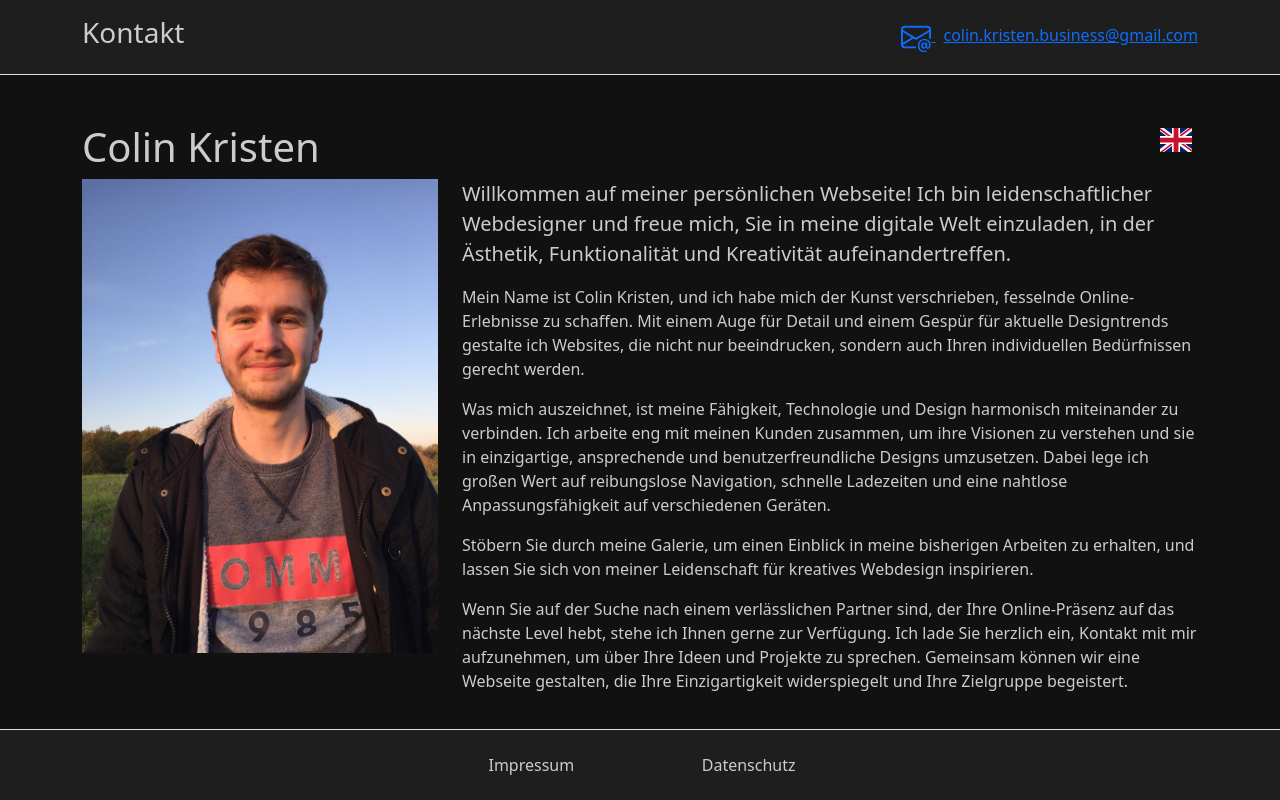
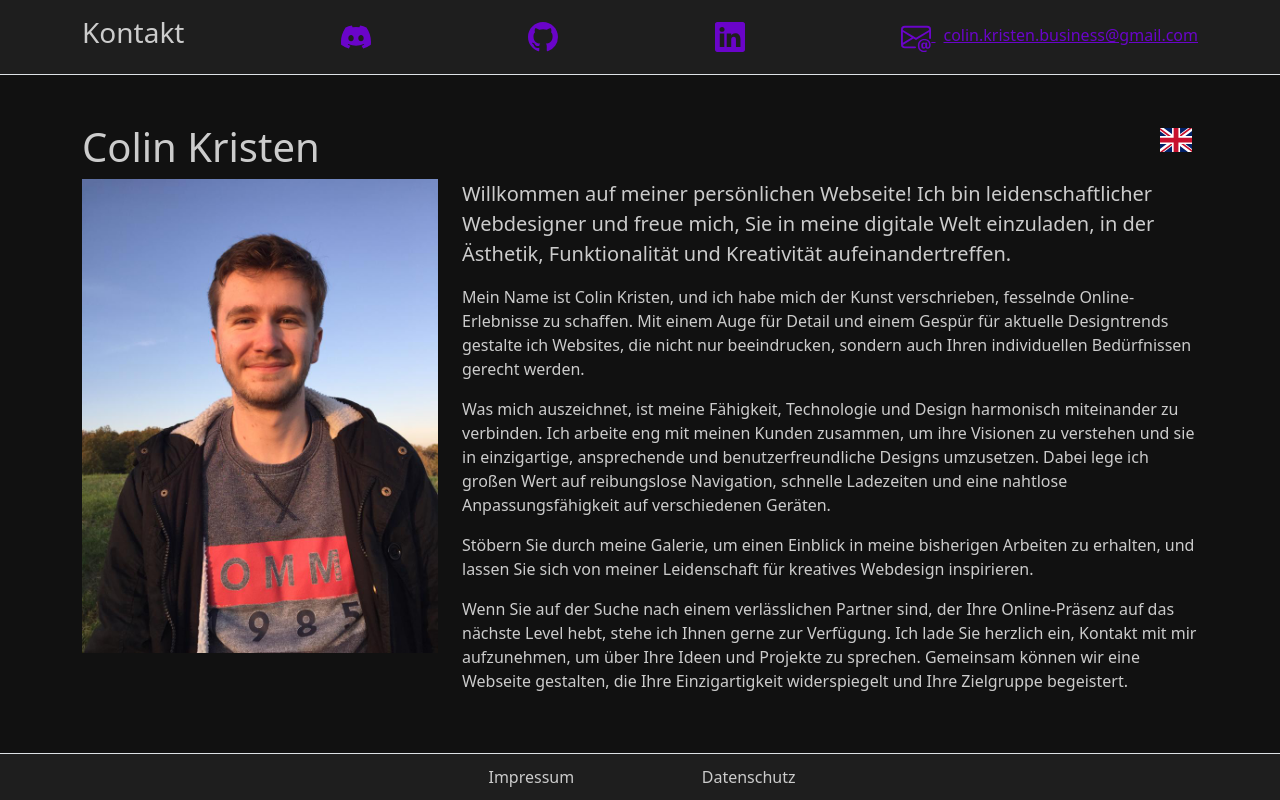
Before and after one commit to colinkr/personal-website, an Angular app: page / in a window 1280 px wide. Shown: the top 800 px of the page. Built offline with nearby package versions, Linux system fonts and the light colour scheme.

Commit message:
Version alpha 1.1 - Added social media icons and Links (Discord, Github, LinkedIn)

```diff
--- a/src/app/app.component.html
+++ b/src/app/app.component.html
@@ -92,7 +92,7 @@
   </div>
 </section>
 
-<nav class="py-3 border-top footer">
+<nav class="py-1 border-top footer">
   <div class="row">
     <div class="col-4"></div>
     <div class="col-2" style="text-align: center">
--- a/src/index.html
+++ b/src/index.html
@@ -6,7 +6,6 @@
   <base href="/">
   <meta name="viewport" content="width=device-width, initial-scale=1">
   <link rel="icon" type="image/x-icon" href="assets/icon.ico">
-  <link href="https://unpkg.com/@popperjs/core@2">
   <link href="https://cdn.jsdelivr.net/npm/bootstrap@5.3.0-alpha3/dist/css/bootstrap.min.css"
         rel="stylesheet"
         integrity="sha384-KK94CHFLLe+nY2dmCWGMq91rCGa5gtU4mk92HdvYe+M/SXH301p5ILy+dN9+nJOZ"
@@ -24,7 +23,23 @@
 <nav class="navbar py-3 mb-5 border-bottom">
   <div class="container">
     <h3>Kontakt</h3>
-    <a href="mailto:colin.kristen.business@gamil.com">
+    <a class="social-media-link-icon" href="https://discordapp.com/users/colin.k1">
+      <svg xmlns="http://www.w3.org/2000/svg" width="30" height="30" fill="currentColor" class="bi bi-discord" viewBox="0 0 16 16">
+        <path d="M13.545 2.907a13.227 13.227 0 0 0-3.257-1.011.05.05 0 0 0-.052.025c-.141.25-.297.577-.406.833a12.19 12.19 0 0 0-3.658 0 8.258 8.258 0 0 0-.412-.833.051.051 0 0 0-.052-.025c-1.125.194-2.22.534-3.257 1.011a.041.041 0 0 0-.021.018C.356 6.024-.213 9.047.066 12.032c.001.014.01.028.021.037a13.276 13.276 0 0 0 3.995 2.02.05.05 0 0 0 .056-.019c.308-.42.582-.863.818-1.329a.05.05 0 0 0-.01-.059.051.051 0 0 0-.018-.011 8.875 8.875 0 0 1-1.248-.595.05.05 0 0 1-.02-.066.051.051 0 0 1 .015-.019c.084-.063.168-.129.248-.195a.05.05 0 0 1 .051-.007c2.619 1.196 5.454 1.196 8.041 0a.052.052 0 0 1 .053.007c.08.066.164.132.248.195a.051.051 0 0 1-.004.085 8.254 8.254 0 0 1-1.249.594.05.05 0 0 0-.03.03.052.052 0 0 0 .003.041c.24.465.515.909.817 1.329a.05.05 0 0 0 .056.019 13.235 13.235 0 0 0 4.001-2.02.049.049 0 0 0 .021-.037c.334-3.451-.559-6.449-2.366-9.106a.034.034 0 0 0-.02-.019Zm-8.198 7.307c-.789 0-1.438-.724-1.438-1.612 0-.889.637-1.613 1.438-1.613.807 0 1.45.73 1.438 1.613 0 .888-.637 1.612-1.438 1.612Zm5.316 0c-.788 0-1.438-.724-1.438-1.612 0-.889.637-1.613 1.438-1.613.807 0 1.451.73 1.438 1.613 0 .888-.631 1.612-1.438 1.612Z"/>
+      </svg>
+    </a>
+    <a class="social-media-link-icon" href="https://github.com/colinkr">
+      <svg xmlns="http://www.w3.org/2000/svg" width="30" height="30" fill="currentColor" class="bi bi-github" viewBox="0 0 16 16">
+        <path d="M8 0C3.58 0 0 3.58 0 8c0 3.54 2.29 6.53 5.47 7.59.4.07.55-.17.55-.38 0-.19-.01-.82-.01-1.49-2.01.37-2.53-.49-2.69-.94-.09-.23-.48-.94-.82-1.13-.28-.15-.68-.52-.01-.53.63-.01 1.08.58 1.23.82.72 1.21 1.87.87 2.33.66.07-.52.28-.87.51-1.07-1.78-.2-3.64-.89-3.64-3.95 0-.87.31-1.59.82-2.15-.08-.2-.36-1.02.08-2.12 0 0 .67-.21 2.2.82.64-.18 1.32-.27 2-.27.68 0 1.36.09 2 .27 1.53-1.04 2.2-.82 2.2-.82.44 1.1.16 1.92.08 2.12.51.56.82 1.27.82 2.15 0 3.07-1.87 3.75-3.65 3.95.29.25.54.73.54 1.48 0 1.07-.01 1.93-.01 2.2 0 .21.15.46.55.38A8.012 8.012 0 0 0 16 8c0-4.42-3.58-8-8-8z"/>
+      </svg>
+    </a>
+    <a class="social-media-link-icon" href="https://www.linkedin.com/in/colin-benjamin-kristen-102326274/">
+      <svg xmlns="http://www.w3.org/2000/svg" width="30" height="30" fill="currentColor" class="bi bi-linkedin" viewBox="0 0 16 16">
+        <path d="M0 1.146C0 .513.526 0 1.175 0h13.65C15.474 0 16 .513 16 1.146v13.708c0 .633-.526 1.146-1.175 1.146H1.175C.526 16 0 15.487 0 14.854V1.146zm4.943 12.248V6.169H2.542v7.225h2.401zm-1.2-8.212c.837 0 1.358-.554 1.358-1.248-.015-.709-.52-1.248-1.342-1.248-.822 0-1.359.54-1.359 1.248 0 .694.521 1.248 1.327 1.248h.016zm4.908 8.212V9.359c0-.216.016-.432.08-.586.173-.431.568-.878 1.232-.878.869 0 1.216.662 1.216 1.634v3.865h2.401V9.25c0-2.22-1.184-3.252-2.764-3.252-1.274 0-1.845.7-2.165 1.193v.025h-.016a5.54 5.54 0 0 1 .016-.025V6.169h-2.4c.03.678 0 7.225 0 7.225h2.4z"/>
+      </svg>
+    </a>
+
+    <a class="social-media-link-icon" href="mailto:colin.kristen.business@gamil.com">
       <svg xmlns="http://www.w3.org/2000/svg" width="30" height="30" fill="currentColor" class="bi bi-envelope-at" viewBox="0 0 16 16">
         <path d="M2 2a2 2 0 0 0-2 2v8.01A2 2 0 0 0 2 14h5.5a.5.5 0 0 0 0-1H2a1 1 0 0 1-.966-.741l5.64-3.471L8 9.583l7-4.2V8.5a.5.5 0 0 0 1 0V4a2 2 0 0 0-2-2H2Zm3.708 6.208L1 11.105V5.383l4.708 2.825ZM1 4.217V4a1 1 0 0 1 1-1h12a1 1 0 0 1 1 1v.217l-7 4.2-7-4.2Z"/>
         <path d="M14.247 14.269c1.01 0 1.587-.857 1.587-2.025v-.21C15.834 10.43 14.64 9 12.52 9h-.035C10.42 9 9 10.36 9 12.432v.214C9 14.82 10.438 16 12.358 16h.044c.594 0 1.018-.074 1.237-.175v-.73c-.245.11-.673.18-1.18.18h-.044c-1.334 0-2.571-.788-2.571-2.655v-.157c0-1.657 1.058-2.724 2.64-2.724h.04c1.535 0 2.484 1.05 2.484 2.326v.118c0 .975-.324 1.39-.639 1.39-.232 0-.41-.148-.41-.42v-2.19h-.906v.569h-.03c-.084-.298-.368-.63-.954-.63-.778 0-1.259.555-1.259 1.4v.528c0 .892.49 1.434 1.26 1.434.471 0 .896-.227 1.014-.643h.043c.118.42.617.648 1.12.648Zm-2.453-1.588v-.227c0-.546.227-.791.573-.791.297 0 .572.192.572.708v.367c0 .573-.253.744-.564.744-.354 0-.581-.215-.581-.8Z"/>
--- a/src/styles.css
+++ b/src/styles.css
@@ -7,6 +7,10 @@
 
 nav {
   background-color: var(--background-secondary);
+}
+
+.social-media-link-icon {
+  color: var(--link);
 }
 
 .contact-elements {
```
